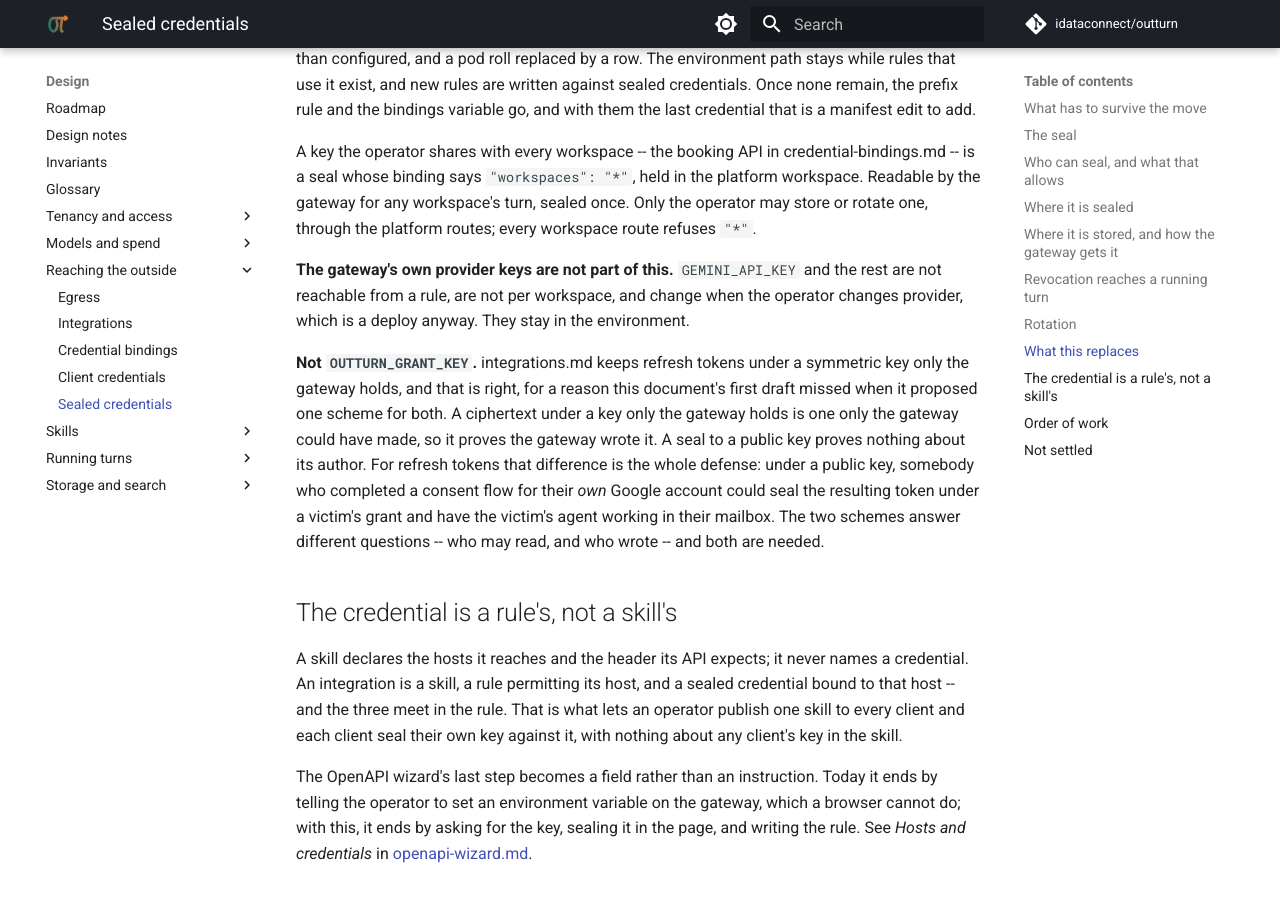
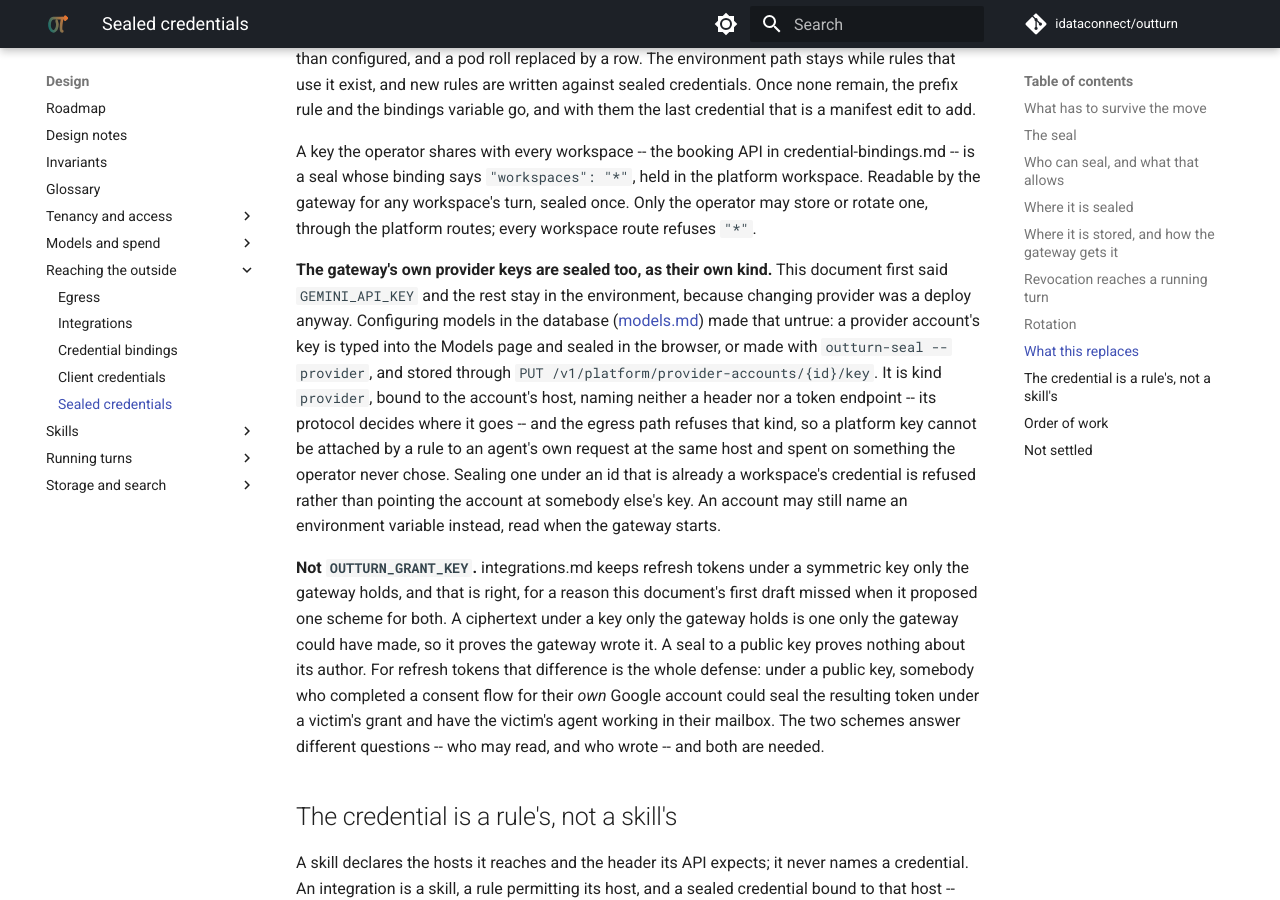
Before and after one commit to idataconnect/outturn, an MkDocs documentation site: the page built from docs/sealed-credentials.md, in a window 1280 px wide and 900 px high, scrolled down 5693 px. Built offline with MkDocs 1.6.1 and Material for MkDocs 9.7.7, drawn with Linux system fonts in a browser that asks for light colours; comment, search, counter and statistics services are not loaded; some of the changed text lies outside the part shown.

Commit message:
Say provider keys are sealed now, as a kind the egress path refuses
sealed-credentials.md still said the gateway's provider keys stay in the
environment, which the Models page made untrue.

Co-Authored-By: Claude Opus 5.5 <noreply@anthropic.com>

```diff
--- a/docs/sealed-credentials.md
+++ b/docs/sealed-credentials.md
@@ -77,7 +77,7 @@ stored as the exact bytes that were fed to the AEAD, beside a parsed copy for
 reading. Bytes, because re-canonicalising JSON to check a tag is a way for a
 serializer upgrade to make every valid seal fail to open.
 
-- **`kind`** is `static`, `client_id` or `client_secret`. The gateway attaches
+- **`kind`** is `static`, `client_id`, `client_secret` or `provider` (below). The gateway attaches
   only a `static` credential as a header, and exchanges only a `client_*` pair.
   Without it a client secret, bound to the resource host for the token it buys,
   could be named by a rule as a plain header and sent there raw -- which the
@@ -266,10 +266,20 @@ in the platform workspace. Readable by the gateway for any workspace's turn,
 sealed once. Only the operator may store or rotate one, through the platform
 routes; every workspace route refuses `"*"`.
 
-**The gateway's own provider keys are not part of this.** `GEMINI_API_KEY` and
-the rest are not reachable from a rule, are not per workspace, and change when
-the operator changes provider, which is a deploy anyway. They stay in the
-environment.
+**The gateway's own provider keys are sealed too, as their own kind.** This
+document first said `GEMINI_API_KEY` and the rest stay in the environment,
+because changing provider was a deploy anyway. Configuring models in the
+database ([models.md](models.md#credentials)) made that untrue: a provider
+account's key is typed into the Models page and sealed in the browser, or
+made with `outturn-seal --provider`, and stored through
+`PUT /v1/platform/provider-accounts/{id}/key`. It is kind `provider`, bound to
+the account's host, naming neither a header nor a token endpoint -- its
+protocol decides where it goes -- and the egress path refuses that kind, so a
+platform key cannot be attached by a rule to an agent's own request at the
+same host and spent on something the operator never chose. Sealing one under
+an id that is already a workspace's credential is refused rather than
+pointing the account at somebody else's key. An account may still name an
+environment variable instead, read when the gateway starts.
 
 **Not `OUTTURN_GRANT_KEY`.** integrations.md keeps refresh tokens under a
 symmetric key only the gateway holds, and that is right, for a reason this
```
